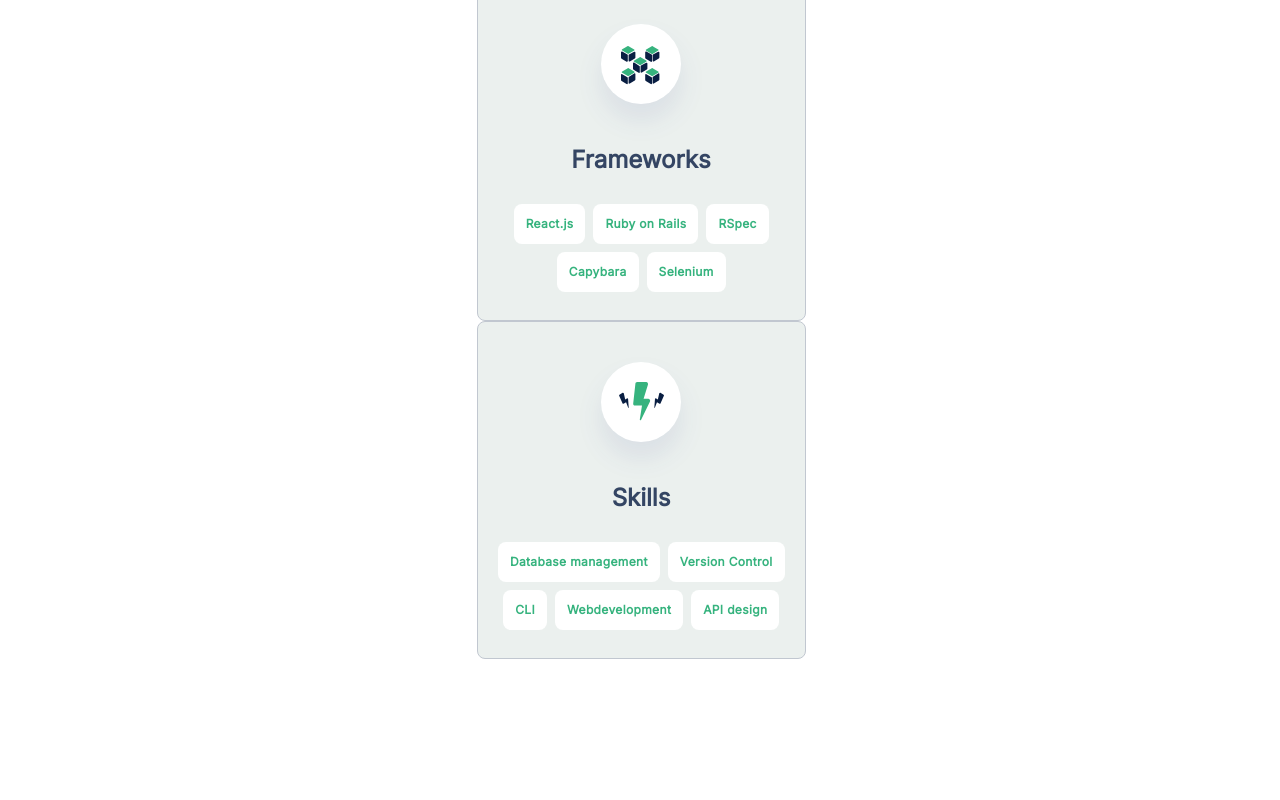
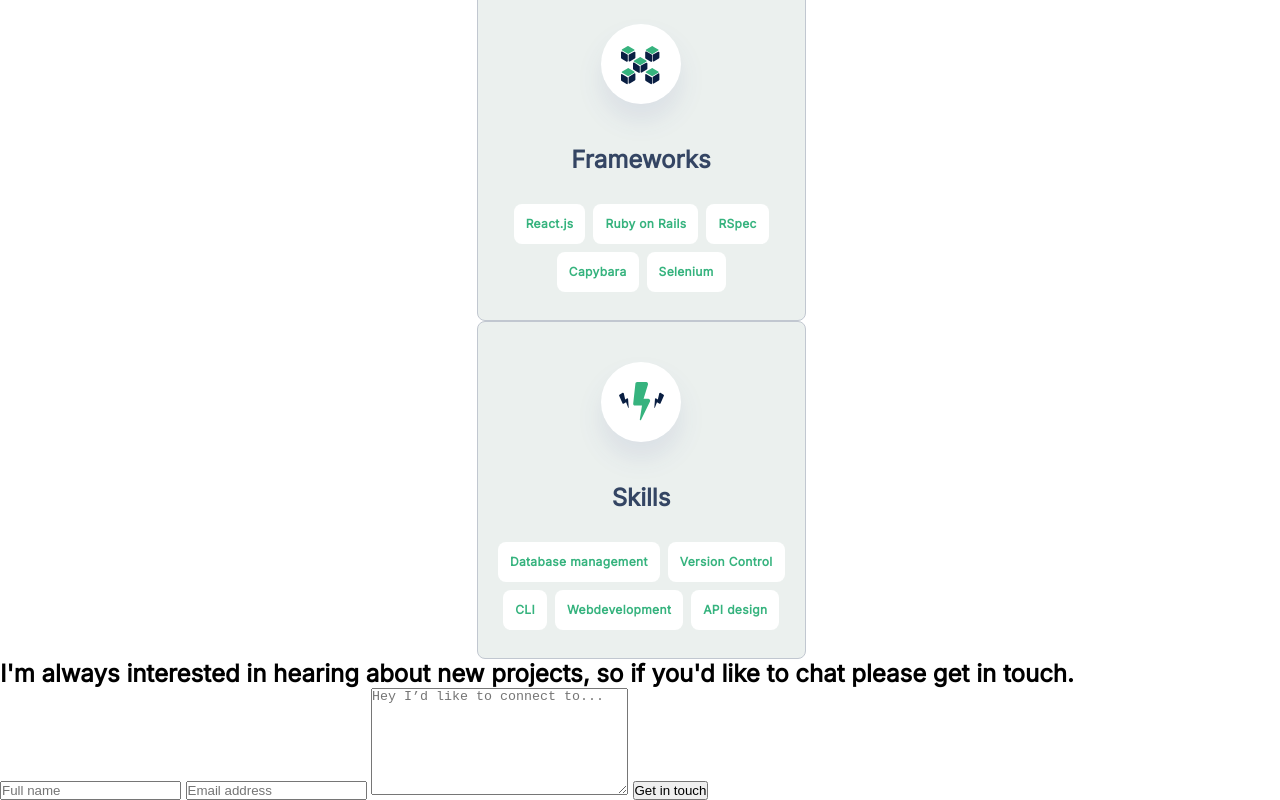
Before and after one commit to roshanasingh4/portfolio, a website: page index.html in a window 1280 px wide. Shown: the part 4526-5326 px from the top of the page. Before the commit the page ends 5232 px from the top, so only its background shows below. Drawn offline with Linux system fonts and the light colour scheme.

Commit message:
add form section

```diff
--- a/index.html
+++ b/index.html
@@ -215,8 +215,15 @@
                 </ul>
         </div>
     </section>
-
-    <section class="contact_form"></section>
+    <section class="contact_form">
+        <h2>I'm always interested in hearing about new projects, so if you'd like to chat please get in touch.</h2>
+    <form action="">
+        <input type="text" placeholder="Full name">
+        <input type="email" placeholder="Email address">
+        <textarea name="" id="" cols="30" rows="7" placeholder="Hey I’d like to connect to..." maxlength="500"></textarea>
+        <button type="submit" id="submit">Get in touch</button>
+    </form>
+</section>
 </body>
 
 </html>
```
